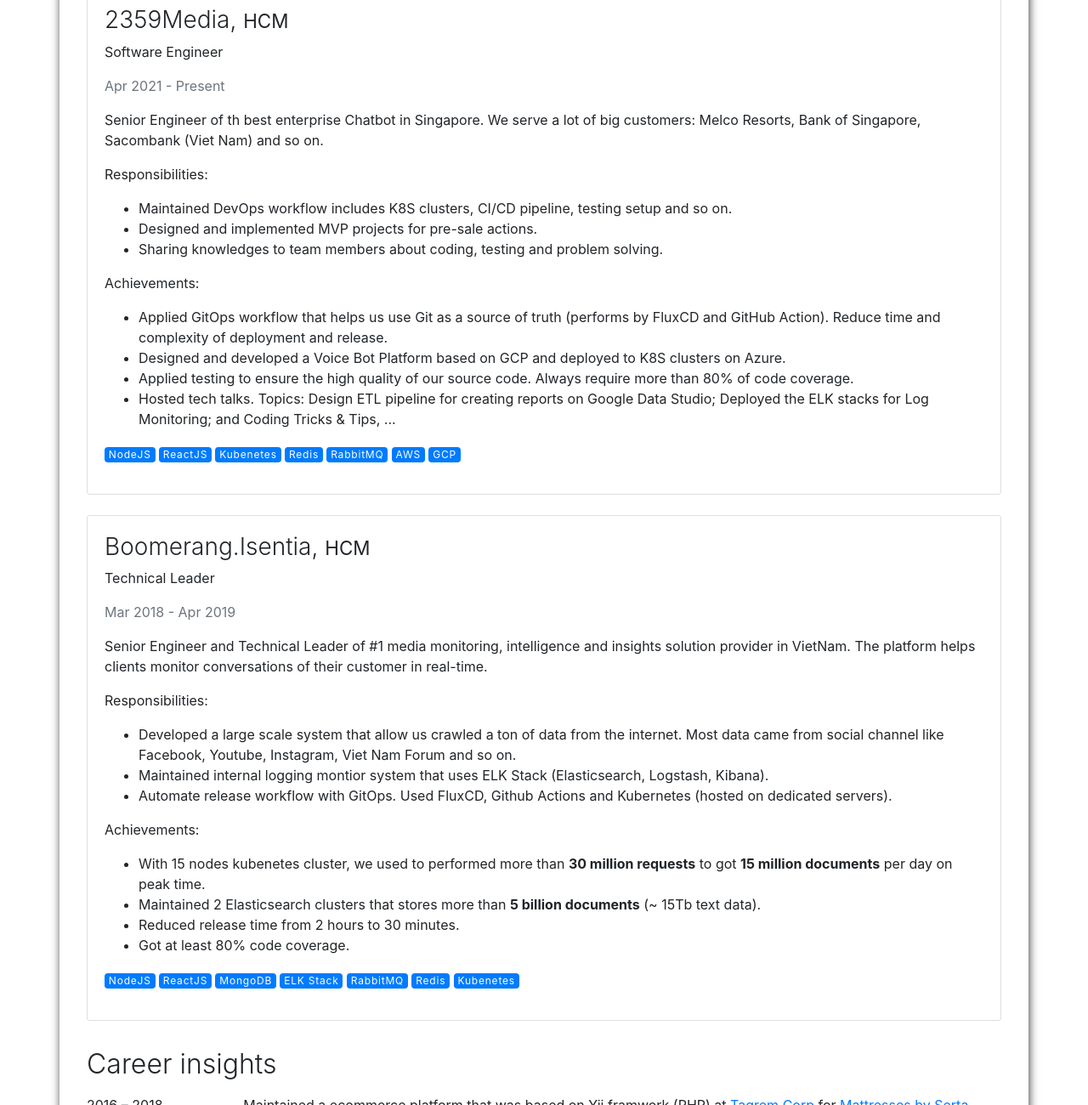
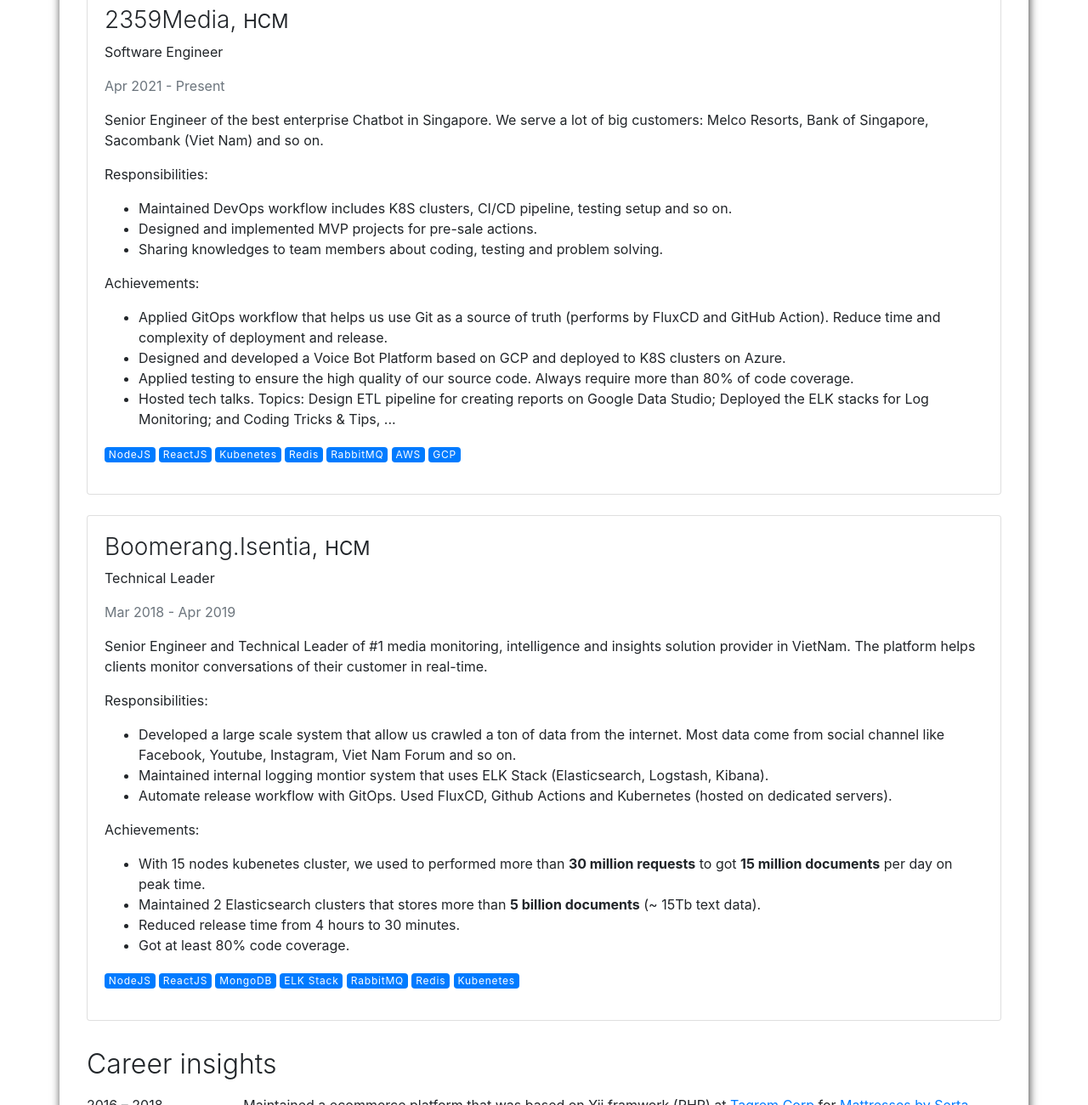
Before and after one commit to kubeplusplus/cv, a plain HTML site: page index.html in a window 1280 px wide. Shown: the part 512-1812 px from the top of the page at 85% size. Drawn offline with nearby package versions, Linux system fonts and the light colour scheme.

Commit message:
Deploying to gh-pages from  @ 1c07d9a191e4b30c1befe621bb952e0a532a3f43 🚀

```diff
--- a/index.html
+++ b/index.html
@@ -177,7 +177,7 @@
             <p>Software Engineer</p>
             <p class="text-muted">Apr 2021 - Present</p>
 
-            <div><p>Senior Engineer of th best enterprise Chatbot in Singapore. We serve a lot of big customers: Melco Resorts, Bank of Singapore, Sacombank (Viet Nam) and so on.</p>
+            <div><p>Senior Engineer of the best enterprise Chatbot in Singapore. We serve a lot of big customers: Melco Resorts, Bank of Singapore, Sacombank (Viet Nam) and so on.</p>
 
 <p>Responsibilities:</p>
 
@@ -210,11 +210,11 @@
 
 <p>Responsibilities:</p>
 
-<ul><li>Developed a large scale system that allow us crawled a ton of data from the internet. Most data came from social channel like Facebook, Youtube, Instagram, Viet Nam Forum and so on.</li><li>Maintained internal logging montior system that uses ELK Stack (Elasticsearch, Logstash, Kibana).</li><li>Automate release workflow with GitOps. Used FluxCD, Github Actions and Kubernetes (hosted on dedicated servers).</li></ul>
+<ul><li>Developed a large scale system that allow us crawled a ton of data from the internet. Most data come from social channel like Facebook, Youtube, Instagram, Viet Nam Forum and so on.</li><li>Maintained internal logging montior system that uses ELK Stack (Elasticsearch, Logstash, Kibana).</li><li>Automate release workflow with GitOps. Used FluxCD, Github Actions and Kubernetes (hosted on dedicated servers).</li></ul>
 
 <p>Achievements:</p>
 
-<ul><li>With 15 nodes kubenetes cluster, we used to performed more than <strong>30 million requests</strong> to got <strong>15 million documents</strong> per day on peak time.</li><li>Maintained 2 Elasticsearch clusters that stores more than <strong>5 billion documents</strong> (~ 15Tb text data).</li><li>Reduced release time from 2 hours to 30 minutes.</li><li>Got at least 80% code coverage.</li></ul></div>
+<ul><li>With 15 nodes kubenetes cluster, we used to performed more than <strong>30 million requests</strong> to got <strong>15 million documents</strong> per day on peak time.</li><li>Maintained 2 Elasticsearch clusters that stores more than <strong>5 billion documents</strong> (~ 15Tb text data).</li><li>Reduced release time from 4 hours to 30 minutes.</li><li>Got at least 80% code coverage.</li></ul></div>
 
             <p>
                 <span class="badge badge-primary">NodeJS</span>
```
Also changed, not shown: 1 other file.
